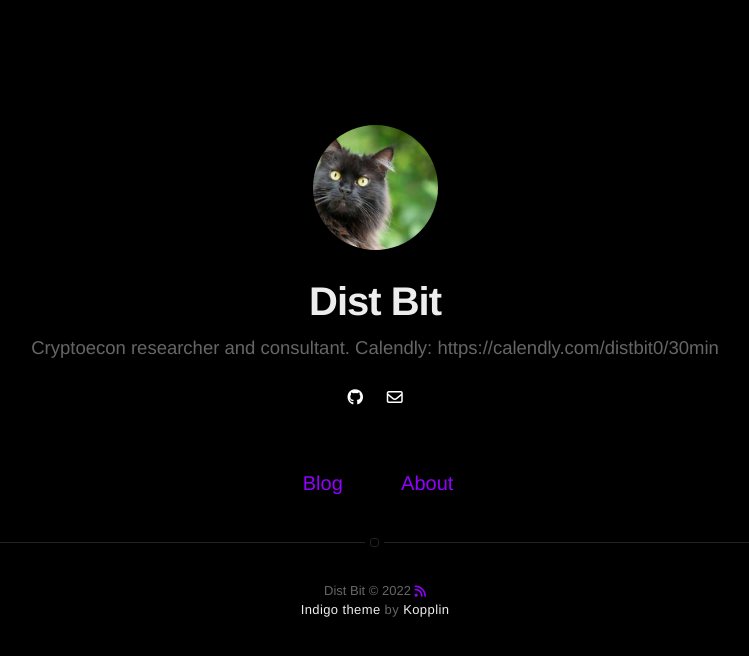
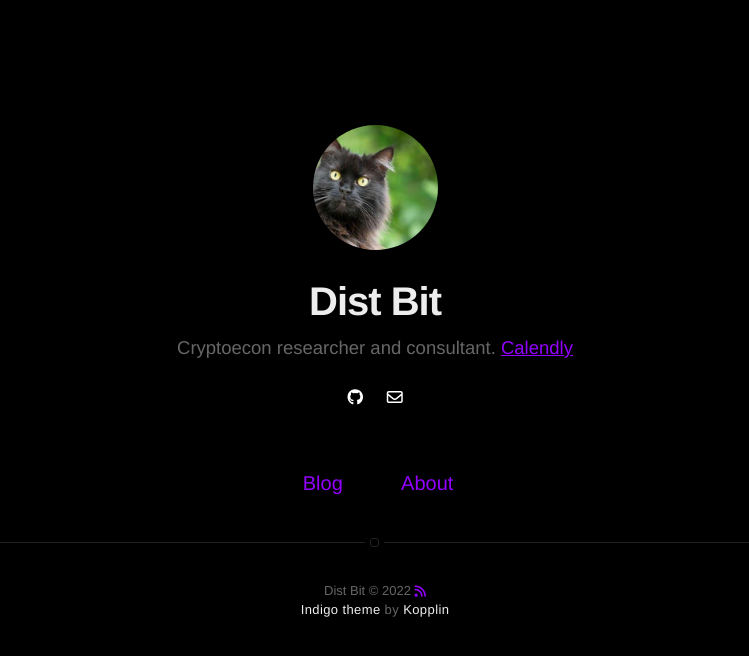
Before and after one commit to distbit0/distbit.xyz, a Jekyll site: the page built from index.html, in a window 1280 px wide. Shown: the top 656 px of the page, without its empty margins (265-1014 px from the left). Built offline with Jekyll 4.4.1, drawn with Linux system fonts in a browser that asks for light colours; nearby versions of some CDN libraries; part of the change alters nothing that is shown.

Commit message:
fix calendly link

```diff
--- a/_config.yml
+++ b/_config.yml
@@ -1,6 +1,6 @@
 # main text of home
 title: Dist Bit
-bio: "Cryptoecon researcher and consultant. Calendly: https://calendly.com/distbit0/30min"
+bio: "Cryptoecon researcher and consultant. <a href='https://calendly.com/distbit0/30min'>Calendly</a>"
 
 # twitter summary info
 description: Where I write about cryptoecon and philosophy. Passionate about censorship resistance and self-soverignty.
```
